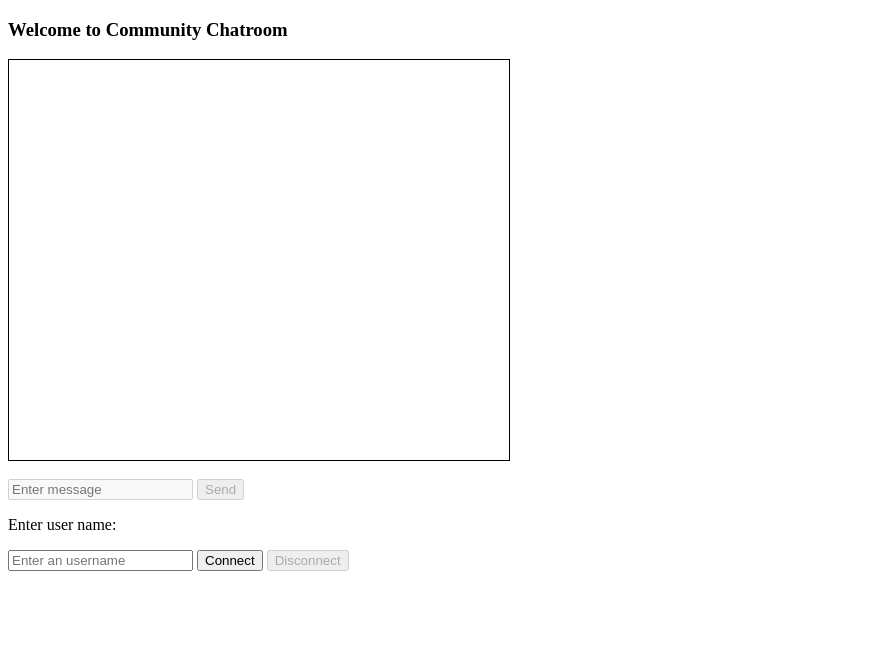
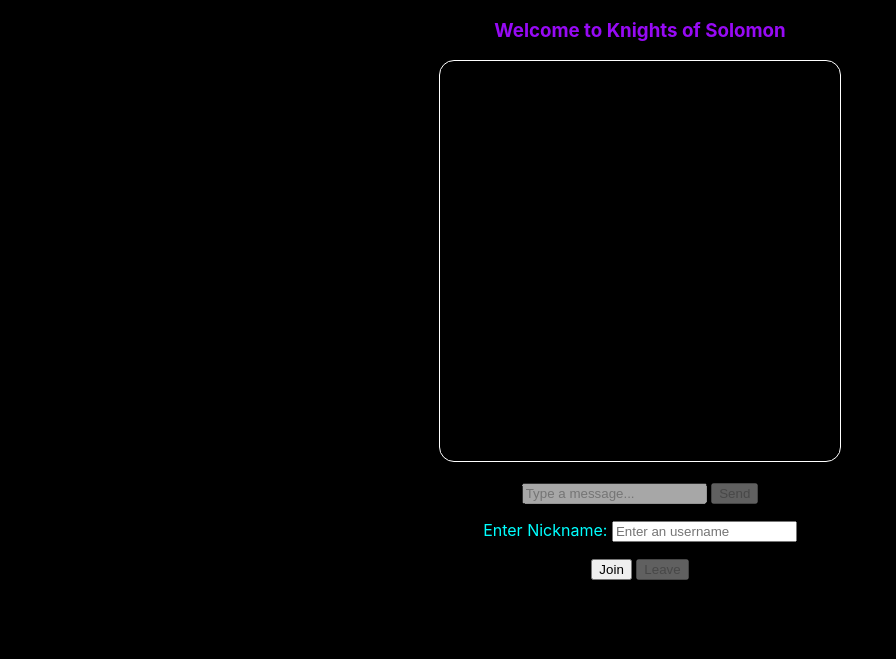
Before and after one commit to Sonichigo/Python-Chatting, a Flask app: page / in a window 1280 px wide. Shown: the top 659 px of the page, without its empty margins (0-896 px from the left). Run offline with Flask 2, Linux system fonts and the light colour scheme; some libraries are stand-ins or nearby versions.

```diff
--- a/server.py
+++ b/server.py
@@ -1,7 +1,8 @@
 from flask import Flask, request, render_template
 from flask_socketio import SocketIO, emit
 app = Flask(__name__)
-socket = SocketIO(app)
+
+socket = SocketIO(app,logger=True,engineio_logger=True)
 
 @app.route('/')
 def index():
@@ -10,14 +11,18 @@ def index():
 @socket.on('connect')
 def connect():
     print("[CLIENT CONNECTED]:", request.sid)
+
 @socket.on('disconnect')
 def disconn():
     print("[CLIENT DISCONNECTED]:", request.sid)
+
 @socket.on('notify')
 def notify(user):
     emit('notify', user, broadcast=True, skip_sid=request.sid)
+
 @socket.on('data')
 def emitback(data):
     emit('returndata', data, broadcast=True)
+
 if __name__ == "__main__":
     socket.run(app)
--- /dev/null
+++ b/static/css/style.css
@@ -0,0 +1,21 @@
+body {
+    margin: 0;
+    padding-bottom: 5rem;
+    font-family: -apple-system, BlinkMacSystemFont, "Segoe UI", Roboto, Helvetica, Arial, sans-serif;
+    background-color: black;
+}
+h3 {
+    font:"Segoe UI";
+    color:rgb(151, 10, 245);
+}
+.chat1{
+    border-radius: 15px;
+    width: 400px;
+    height: 400px;
+    border: 1px solid white;
+    overflow-y: auto;
+    background-color: black;
+}
+p {
+    color:cyan;
+}
--- a/templates/client.html
+++ b/templates/client.html
@@ -1,18 +1,22 @@
 <!DOCTYPE html>
 <html lang="en">
 <head>
-    <title>Chatroom - App</title>
+    <title>Chatroom - Solomon</title>
+    <meta content="" name="description">
+    <meta content="" name="keywords">
+    <link href="../static/css/style.css" rel="stylesheet">
 </head>
 <body>
-<h3>Welcome to Community Chatroom</h3>
-    <div id="chat" style="width: 500px; height: 400px; border: 1px solid black; overflow-y: scroll;"></div>
+<h3 align="center">Welcome to Knights of Solomon</h3>
+<div align="center">
+    <div id="chat" class="chat1"></div>
     <br>
-    <input type="text" id="inp_message" placeholder="Enter message" disabled>
+    <input type="text" id="inp_message" placeholder="Type a message..." disabled>
     <button type="submit" id="send" disabled>Send</button>
-    <p>Enter user name: </p> <input type="text" id="username" placeholder="Enter an username">
-    <button type="submit" id="connect">Connect</button>
-    <button type="submit" id="disconnect" disabled>Disconnect</button>
-
+     <p>Enter Nickname: <input type="text" id="username" placeholder="Enter an username"></p>
+    <button type="submit" id="connect">Join</button>
+    <button type="submit" id="disconnect" disabled>Leave</button>
+</div>
     <script src="../static/js/jquery-3.6.0.min.js"></script>
     <script src="../static/js/socket.io.js"></script>
     <script>
```
Also changed, not shown: 1 other file.
